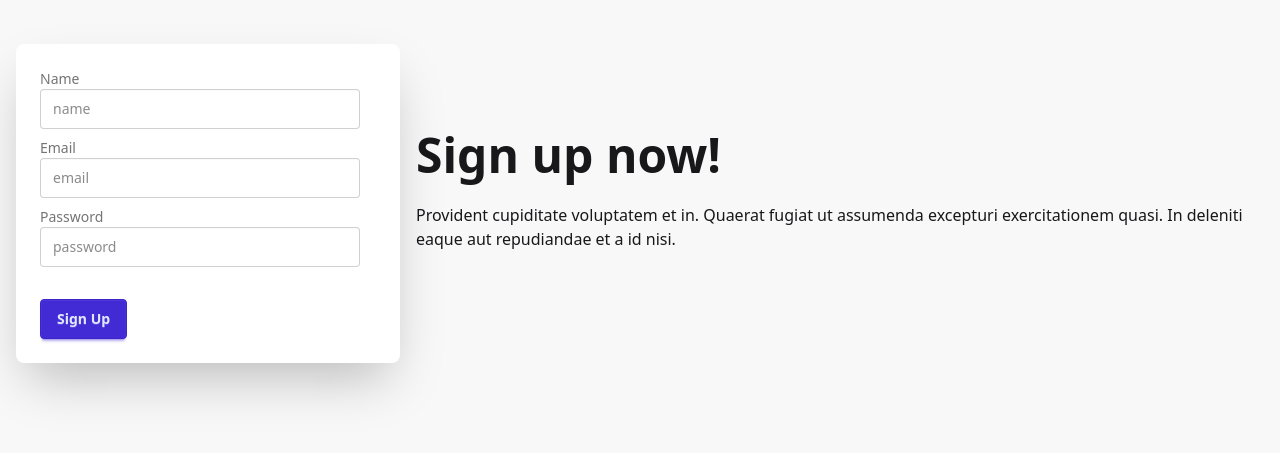
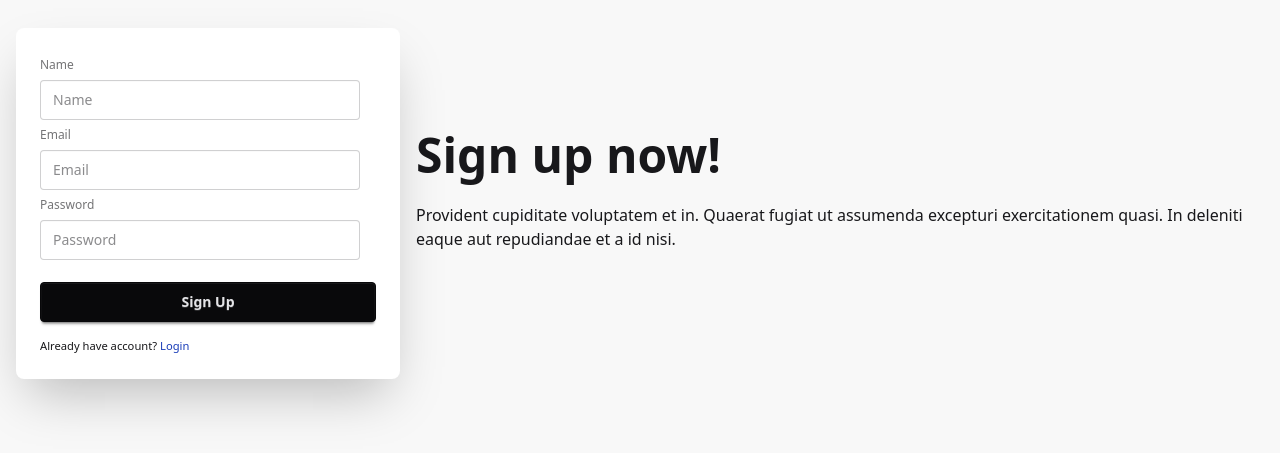
Before and after one commit to riponmondalbd/bistro-boss-restaurant-v2, a React (Vite) app in the folder bistro-boss-client/: page /signup in a window 1280 px wide. Shown: the part 197-650 px from the top of the page. Built offline with nearby package versions, Linux system fonts and the light colour scheme; no server answers.

Commit message:
logout, sweet alert and some bug fix

```diff
--- a/bistro-boss-client/package.json
+++ b/bistro-boss-client/package.json
@@ -22,6 +22,7 @@
     "react-router": "^7.4.1",
     "react-simple-captcha": "^9.3.1",
     "react-tabs": "^6.1.0",
+    "sweetalert2": "^11.17.2",
     "swiper": "^11.2.6",
     "tailwindcss": "^4.0.17"
   },
--- a/bistro-boss-client/src/pages/Login/Login.jsx
+++ b/bistro-boss-client/src/pages/Login/Login.jsx
@@ -1,14 +1,14 @@
-import React, { useContext, useEffect, useRef, useState } from "react";
+import React, { useContext, useEffect, useState } from "react";
 import { Link } from "react-router";
 import {
   LoadCanvasTemplate,
   loadCaptchaEnginge,
   validateCaptcha,
 } from "react-simple-captcha";
+import Swal from "sweetalert2";
 import { AuthContext } from "../../providers/AuthProvider";
 
 const Login = () => {
-  const captchaRef = useRef(null);
   const [disable, setDisable] = useState(true);
 
   const { signIn } = useContext(AuthContext);
@@ -27,11 +27,19 @@ const Login = () => {
     signIn(email, password).then((result) => {
       const user = result.user;
       console.log(user);
+
+      Swal.fire({
+        position: "center-center",
+        icon: "success",
+        title: "User Login Successful.",
+        showConfirmButton: false,
+        timer: 1500,
+      });
     });
   };
 
-  const handleValidateCaptcha = () => {
-    const user_captcha_value = captchaRef.current.value;
+  const handleValidateCaptcha = (e) => {
+    const user_captcha_value = e.target.value;
     if (validateCaptcha(user_captcha_value)) {
       setDisable(false);
     }
@@ -39,7 +47,7 @@ const Login = () => {
   return (
     <>
       <title>Bistro Boss | Login</title>
-      <div className="hero bg-base-200 min-h-screen">
+      {/* <div className="hero bg-base-200 min-h-screen">
         <div className="hero-content flex-col lg:flex-row-reverse">
           <div className="text-center md:w-1/2 lg:text-left">
             <h1 className="text-5xl font-bold">Login now!</h1>
@@ -85,22 +93,16 @@ const Login = () => {
                   <LoadCanvasTemplate />
                 </label>
                 <input
+                  onBlur={handleValidateCaptcha}
                   type="text"
-                  ref={captchaRef}
                   name="captcha"
                   placeholder="type the captcha above"
                   className="input input-bordered"
                   required
                 />
-                <button
-                  onClick={handleValidateCaptcha}
-                  className="btn btn-outline btn-xs mt-2"
-                >
-                  Validate
-                </button>
               </div>
               <div className="form-control mt-6">
-                <button disabled={disable} className="btn btn-primary">
+                <button disabled={disable} className="btn btn-primary w-fit">
                   Login
                 </button>
               </div>
@@ -112,6 +114,67 @@ const Login = () => {
             </p>
           </div>
         </div>
+      </div> */}
+
+      <div className="hero bg-base-200 min-h-screen">
+        <div className="hero-content flex-col lg:flex-row-reverse">
+          <div className="text-center lg:text-left">
+            <h1 className="text-5xl font-bold">Login now!</h1>
+            <p className="py-6">
+              Provident cupiditate voluptatem et in. Quaerat fugiat ut assumenda
+              excepturi exercitationem quasi. In deleniti eaque aut repudiandae
+              et a id nisi.
+            </p>
+          </div>
+          <div className="card bg-base-100 w-full max-w-sm shrink-0 shadow-2xl">
+            <div className="card-body">
+              <form onSubmit={handleLogIn} className="fieldset">
+                <label className="fieldset-label">Email</label>
+                <input
+                  type="email"
+                  name="email"
+                  className="input"
+                  placeholder="Email"
+                />
+                <label className="fieldset-label">Password</label>
+                <input
+                  type="password"
+                  name="password"
+                  className="input"
+                  placeholder="Password"
+                />
+                <div>
+                  <a className="link link-hover">Forgot password?</a>
+                </div>
+                <div>
+                  <label className="fieldset-label">
+                    <LoadCanvasTemplate />
+                    <input
+                      onBlur={handleValidateCaptcha}
+                      type="text"
+                      name="captcha"
+                      placeholder="type the captcha above"
+                      className="input input-bordered"
+                      required
+                    />
+                  </label>
+                </div>
+
+                <button disabled={disable} className="btn btn-neutral mt-4">
+                  Login
+                </button>
+              </form>
+              <p>
+                <small>
+                  New Here?{" "}
+                  <Link to={"/signup"} className="text-blue-800">
+                    Create an account{" "}
+                  </Link>
+                </small>
+              </p>
+            </div>
+          </div>
+        </div>
       </div>
     </>
   );
--- a/bistro-boss-client/src/pages/Shared/Navbar/Navbar.jsx
+++ b/bistro-boss-client/src/pages/Shared/Navbar/Navbar.jsx
@@ -1,7 +1,18 @@
-import React from "react";
+import React, { useContext } from "react";
 import { Link } from "react-router";
+import { AuthContext } from "../../../providers/AuthProvider";
 
 const Navbar = () => {
+  const { user, logOut } = useContext(AuthContext);
+
+  const handleLogOut = () => {
+    logOut()
+      .then(() => {})
+      .catch((error) => {
+        console.error(error);
+      });
+  };
+
   const navOptions = (
     <>
       <li>
@@ -13,9 +24,21 @@ const Navbar = () => {
       <li>
         <Link to={"/order/salads"}>Order Food</Link>
       </li>
-      <li>
-        <Link to={"/login"}>Login</Link>
-      </li>
+      {user ? (
+        <>
+          <li>
+            <button onClick={handleLogOut} className="btn btn-ghost btn-sm">
+              Log Out
+            </button>
+          </li>
+        </>
+      ) : (
+        <>
+          <li>
+            <Link to={"/login"}>Login</Link>
+          </li>
+        </>
+      )}
     </>
   );
   return (
--- a/bistro-boss-client/src/pages/SignUp/SignUp.jsx
+++ b/bistro-boss-client/src/pages/SignUp/SignUp.jsx
@@ -1,5 +1,6 @@
 import React, { useContext } from "react";
 import { useForm } from "react-hook-form";
+import { Link } from "react-router";
 import { AuthContext } from "../../providers/AuthProvider";
 
 const SignUp = () => {
@@ -21,7 +22,7 @@ const SignUp = () => {
   return (
     <>
       <title>Bistro Boss | Sign Up</title>
-      <div className="hero bg-base-200 min-h-screen">
+      {/* <div className="hero bg-base-200 min-h-screen">
         <div className="hero-content flex-col lg:flex-row-reverse">
           <div className="text-center lg:text-left">
             <h1 className="text-5xl font-bold">Sign up now!</h1>
@@ -105,6 +106,85 @@ const SignUp = () => {
             </form>
           </div>
         </div>
+      </div> */}
+
+      <div className="hero bg-base-200 min-h-screen">
+        <div className="hero-content flex-col lg:flex-row-reverse">
+          <div className="text-center lg:text-left">
+            <h1 className="text-5xl font-bold">Sign up now!</h1>
+            <p className="py-6">
+              Provident cupiditate voluptatem et in. Quaerat fugiat ut assumenda
+              excepturi exercitationem quasi. In deleniti eaque aut repudiandae
+              et a id nisi.
+            </p>
+          </div>
+          <div className="card bg-base-100 w-full max-w-sm shrink-0 shadow-2xl">
+            <div className="card-body">
+              <form onSubmit={handleSubmit(onSubmit)} className="fieldset">
+                <label className="fieldset-label">Name</label>
+                <input
+                  type="text"
+                  {...register("name", { required: true })}
+                  className="input"
+                  placeholder="Name"
+                />
+                {errors.name && (
+                  <span className="text-red-600">Name is required</span>
+                )}
+                <label className="fieldset-label">Email</label>
+                <input
+                  type="email"
+                  {...register("email", { required: true })}
+                  className="input"
+                  placeholder="Email"
+                />
+                {errors.email && (
+                  <span className="text-red-600">Email is required</span>
+                )}
+                <label className="fieldset-label">Password</label>
+                <input
+                  type="password"
+                  {...register("password", {
+                    required: true,
+                    minLength: 6,
+                    maxLength: 20,
+                    pattern:
+                      /^(?=.*[A-Z])(?=.*[`!@#$&*])(?=.*[0-9])(?=.*[a-z])/,
+                  })}
+                  className="input"
+                  placeholder="Password"
+                />
+                {errors.password?.type === "required" && (
+                  <span className="text-red-600">Password is required</span>
+                )}
+                {errors.password?.type === "minLength" && (
+                  <p className="text-red-600">Password must be 6 characters</p>
+                )}
+                {errors.password?.type === "maxLength" && (
+                  <p className="text-red-600">
+                    Password must be less then 20 characters
+                  </p>
+                )}
+                {errors.password?.type === "pattern" && (
+                  <p className="text-red-600">
+                    Password must have one Uppercase one Lower case, one number
+                    and one special character
+                  </p>
+                )}
+
+                <button className="btn btn-neutral mt-4">Sign Up</button>
+              </form>
+              <p>
+                <small>
+                  Already have account?{" "}
+                  <Link to={"/login"} className="text-blue-800">
+                    Login{" "}
+                  </Link>
+                </small>
+              </p>
+            </div>
+          </div>
+        </div>
       </div>
     </>
   );
```
Also changed, not shown: 1 other file (tests, documents, lock files or other folders).
